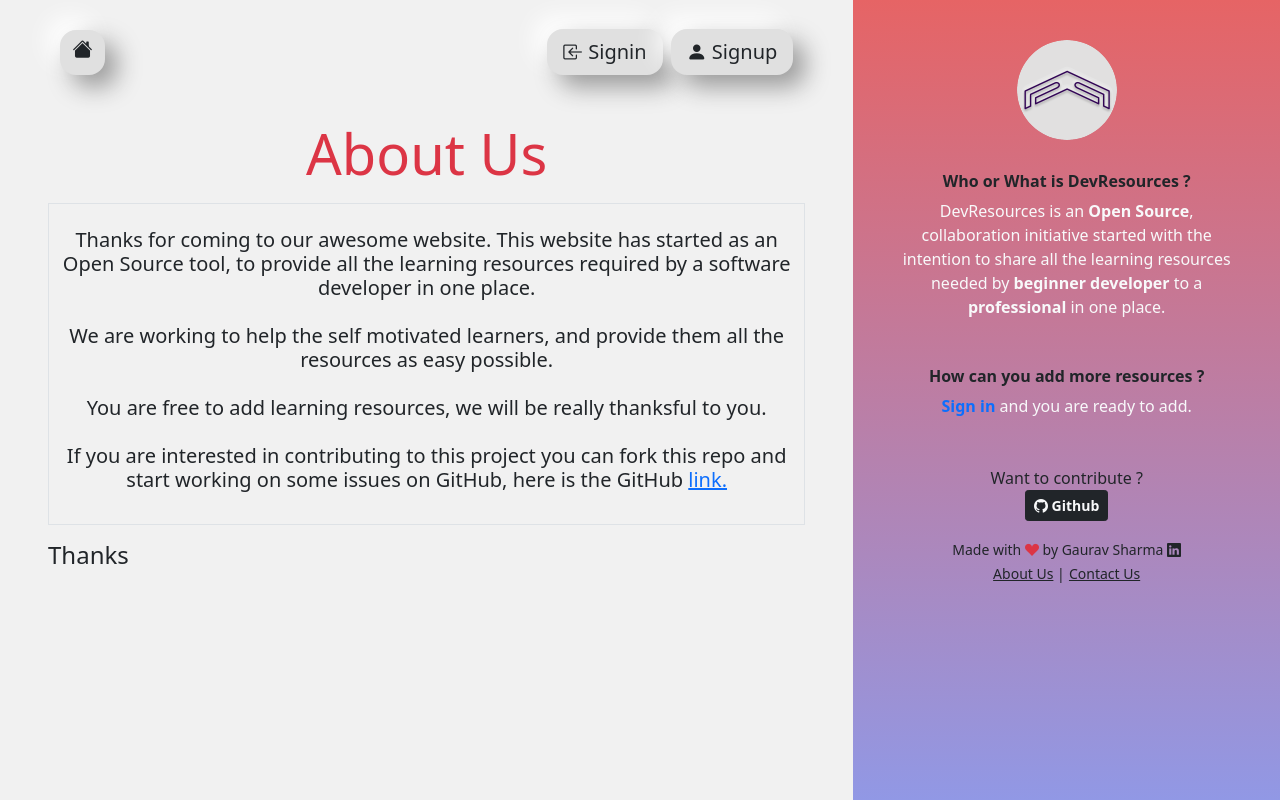
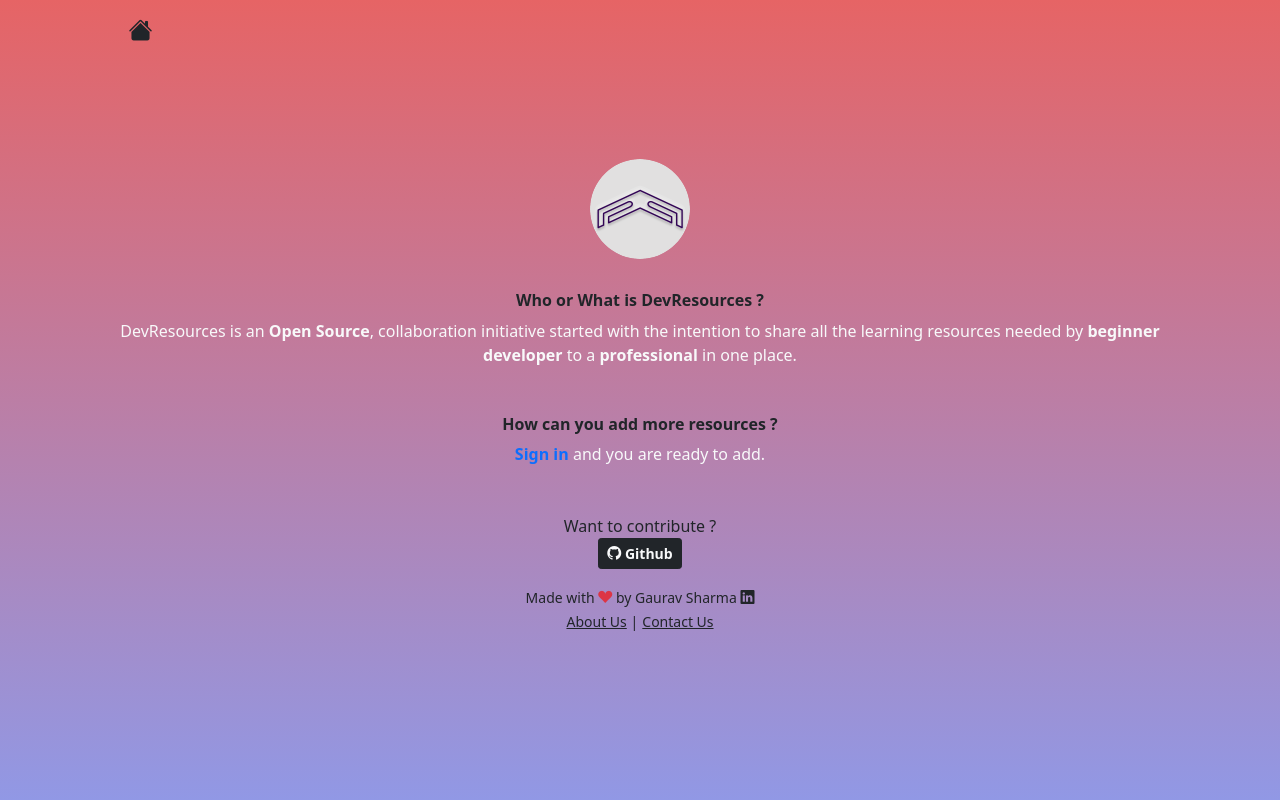
Before and after one commit to mnamegaurav/devresources, a Django app: page /about-us/ in a window 1280 px wide. Run offline with Django 3.2, Linux system fonts and the light colour scheme; some libraries are stand-ins or nearby versions.

Commit message:
added new sizemaps file

```diff
--- a/core/urls.py
+++ b/core/urls.py
@@ -19,7 +19,7 @@ urlpatterns = [
         name='home_view'
         ),
     path(
-        'cat/<str:category_slug>/',
+        'category/<str:category_slug>/',
         ResourceListByCategoryView.as_view(),
         name='resource_list_view'
         ),
--- a/devresources/settings.py
+++ b/devresources/settings.py
@@ -43,6 +43,7 @@ INSTALLED_APPS = [
     'django.contrib.sessions',
     'django.contrib.messages',
     'django.contrib.staticfiles',
+    'django.contrib.sitemaps',
     'core.apps.CoreConfig',
     'accounts.apps.AccountsConfig',
     'hitcount',
--- a/devresources/urls.py
+++ b/devresources/urls.py
@@ -18,7 +18,19 @@ from django.urls import path, include
 from django.conf import settings
 from django.conf.urls.static import static
 from django.views.generic.base import TemplateView
+from django.contrib.sitemaps.views import sitemap
 
+from devresources.sitemaps import (
+    StaticViewSitemap,
+    ResourceCategorySitemap,
+    )
+
+sitemap_arg = {
+    'sitemaps': {
+        'static': StaticViewSitemap,
+        'resource_categories': ResourceCategorySitemap,
+    }
+}
 
 urlpatterns = [
     path('devjunction/devresources/gaurav/admin/', admin.site.urls),
@@ -31,6 +43,13 @@ urlpatterns = [
     ),
     path('accounts/', include('accounts.urls')),
     path('', include('core.urls')),
+
+    path(
+        'sitemap.xml',
+        sitemap,
+        sitemap_arg,
+        name='django.contrib.sitemaps.views.sitemap'
+        )
 ]
 
 if settings.DEBUG:
--- a/templates/about.html
+++ b/templates/about.html
@@ -1,39 +1,94 @@
-{% extends 'core/base.html'%}
+{% extends 'base.html'%}
 {% load static %}
-{% load hitcount_tags %}
 
-{% block content %}
+{% block body %}
 
-<div class="container px-0">
+<div style="background: linear-gradient(#e66465, #9198e5);">
+  <div class="fixed-top">
+    <!-- Navbar Start -->
+    <nav class="navbar">
+      <div class="container px-0 px-md-5 pt-2">
+        <a class="text-reset text-decoration-none h4 round__button" href="/">
+          <i class="bi bi-house-fill"></i>
+        </a>
+      </div>
+    </nav>
+    <!-- Navbar End -->
+  </div>
 
-  <div class="row px-md-5 px-0">
-    <div class="col-12 pb-1 px-0">
-      <p class="text-center display-4 text-danger">About Us</p>
-      <article class="text-center h5 py-4 px-2 border">
-          Thanks for coming to our awesome website. This website has started as an Open Source tool, to provide all the learning resources required by a software developer in one place.
+  <div class="container-fluid text-center" style="height: 100vh;display: grid;align-content: center;">
 
-          <br>
+    <div class="row">
+      <div class="col-12">
+          <div class="container">
 
-          <br>
+            <div class="row">
+              <div class="col-12 my-3">
+                <img src="{% static 'img/logo.png' %}" class="rounded-circle mx-auto"  style="height: 100px; width: auto;object-fit: cover;" alt="Dev Junction Logo">
+              </div>
+            </div>
 
-          We are working to help the self motivated learners, and provide them all the resources as easy possible.
+            <div class="row">
+              <div class="col-12 my-3">
+                <h6 class="text-dark"><strong>Who or What is DevResources ?</strong></h6>
+                <p class="text-light">DevResources is an <strong>Open Source</strong>, collaboration initiative started with the intention to share all the learning resources needed by <strong>beginner developer</strong> to a <strong>professional</strong> in one place.</p>
+              </div>
+            </div>
 
-          <div class="h5 mt-4">
-              You are free to add learning resources, we will be really thanksful to you.
+            <div class="row">
+              <div class="col-12 my-3 ">
+                <h6 class="text-dark"><strong>How can you add more resources ?</strong></h6>
+                {% if request.user.is_authenticated %}
+                  <p class="text-light">Click on Plus icon at the right corner, or <a href="{% url 'resource_create_view' %}" class="text-decoration-none">Click here.</a></p>
+                {% else %}
+                  <p class="text-light"><a href="{% url 'signin_view' %}" class="text-decoration-none"><strong>Sign in</strong></a> and you are ready to add.</p>
+                {% endif %}
+              </div>
+            </div>
+
+            <div class="row">
+              <div class="col-12 my-3">
+                <div class="m-auto">
+                  <p class="m-auto">Want to contribute ?</p>
+                  <a target="_blank" rel="noreferrer" class="text-light btn btn-sm btn-dark" href="https://github.com/hamhaingaurav/devresources">
+                    <i class="bi bi-github"></i>
+                    <strong>Github</strong>
+                  </a>
+                </div>
+              </div>
+            </div>
+
+            <div class="row mb-4 mb-lg-auto">
+              <div class="col-12">
+                <div class="m-auto">
+                  <a target="_blank" rel="noreferrer" class="text-decoration-none text-dark" href="https://www.linkedin.com/in/hamhaingaurav/">
+                    <span style="font-size: 14px;">Made with <i class="bi bi-suit-heart-fill text-danger"></i> by Gaurav Sharma <i class="bi bi-linkedin"></i></span>
+                  </a><br>
+                  <a class="text-decoration-none text-dark" href="{% url 'about_us_view' %}">
+                    <span style="font-size: 14px;"><u>About Us</u> |</span>
+                  </a>
+                  <a class="text-decoration-none text-dark" href="{% url 'contact_us_view' %}">
+                    <span style="font-size: 14px;">  <u>Contact Us</u></span>
+                  </a>
+                </div>
+              </div>
+            </div>
+
+            <div class="row mt-4 mb-lg-auto">
+              <div class="col-12">
+                <div class="m-auto">
+                  <script data-name="BMC-Widget" data-cfasync="false" src="https://cdnjs.buymeacoffee.com/1.0.0/widget.prod.min.js" data-id="hamhaingaurav" data-description="Support me on Buy me a coffee!" data-message="Hey, thanks for supporting me, it keeps me motivated to build more." data-color="#FFDD00" data-position="Right" data-x_margin="18" data-y_margin="18"></script>
+                </div>
+              </div>
+            </div>
+
           </div>
 
-          <div class="h5 mt-4">
-              If you are interested in contributing to this project you can fork this repo and start working on some issues on GitHub, here is the GitHub <a href="https://github.com/hamhaingaurav/devresources">link.</a>
-          </div>
-      </article>
-
-      <h4 class="mt-3">Thanks</h4>
+      </div>
     </div>
   </div>
 </div>
-
 {% endblock %}
 
 {% block extra_js %}
-<script src="{% static 'core/main.js' %}"></script>
 {% endblock %}
```
Also changed, not shown: devresources/sitemaps.py (added, +45 -0 lines).
